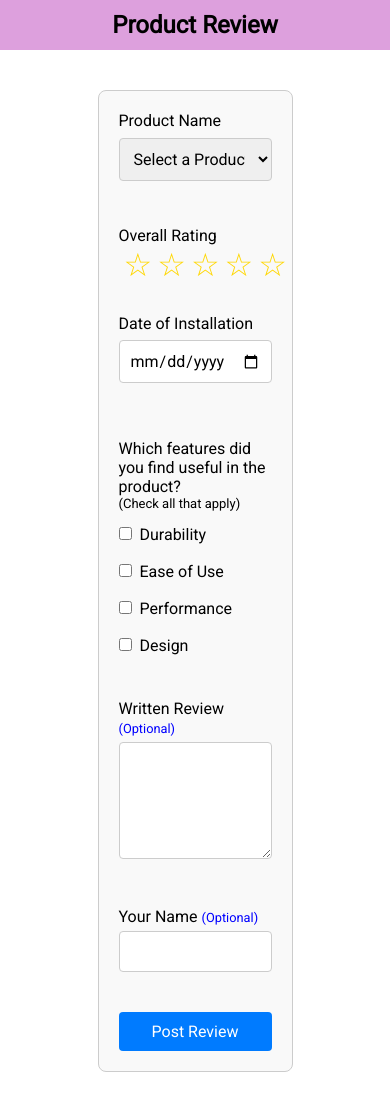
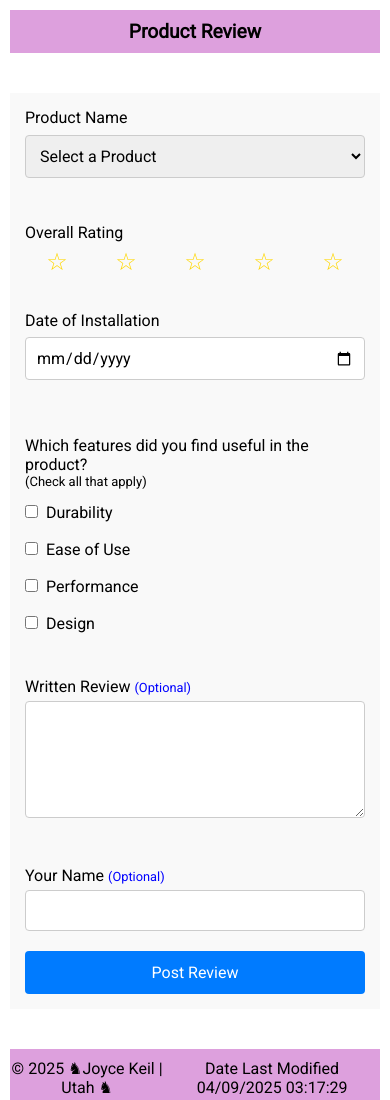
Before and after one commit to jdc1731/wdd131, a website: page form.html in a window 390 px wide. Shown: the top 1100 px of the page. Drawn offline with Linux system fonts and the light colour scheme.

Commit message:
small form

```diff
--- a/form.html
+++ b/form.html
@@ -7,6 +7,7 @@
     <meta name="description" content="WDD131- Dynamic Web Fundamentals- Joyce Keil - Form Page">
     <title>Form Page</title>
     <link rel="stylesheet" href="styles/form.css">
+    <link rel="stylesheet" href="styles/small-form.css">
     <script src="scripts/form.js" defer></script>
     <link href="https://fonts.googleapis.com/css2?family=Roboto&display=swap" rel="stylesheet">
 </head>
--- /dev/null
+++ b/styles/small-form.css
@@ -0,0 +1,50 @@
+@media (max-width: 600px) {
+  body {
+    padding: 10px;
+  }
+
+  form {
+    width: 100%;
+    padding: 15px;
+    border: none;
+    border-radius: 0;
+  }
+
+  header, footer {
+    height: auto;
+    text-align: center;
+    padding: 10px 0;
+  }
+
+  header h1 {
+    font-size: 1.2rem;
+  }
+
+  label,
+  select,
+  textarea,
+  input[type="text"],
+  input[type="date"],
+  button[type="submit"] {
+    font-size: 1rem;
+    width: 100%;
+  }
+
+  .stars {
+    justify-content: space-between;
+    gap: 5px;
+  }
+
+  .stars > label {
+    width: 100%;
+    justify-content: center;
+    font-size: 1.5rem;
+    margin-left: 0;
+  }
+
+  button[type="submit"] {
+    padding: 12px;
+    font-size: 1rem;
+    margin-top: 20px;
+  }
+}
```
